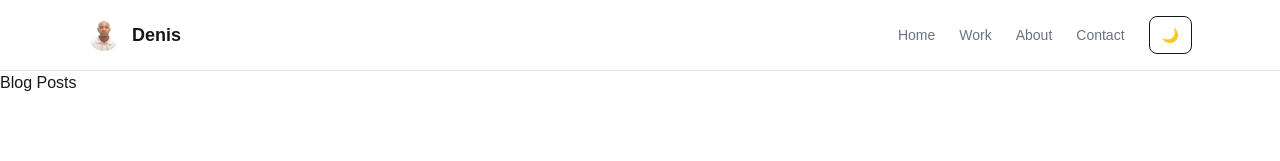
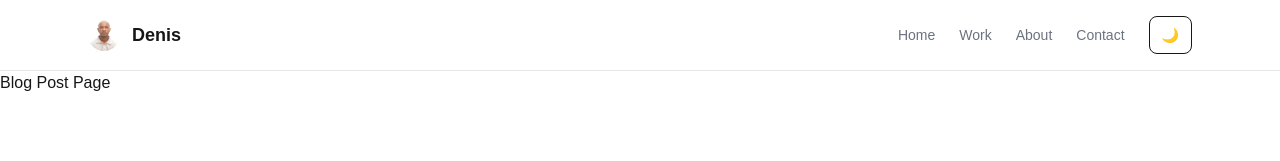
Before and after one commit to dssenkungu/Portfolio-Website, a Next.js app: page /blog/1 in a window 1280 px wide. Shown: the top 161 px of the page. Built offline with nearby package versions, Linux system fonts and the light colour scheme.

Commit message:
fix: blog slug page export 2

```diff
--- a/app/blog/[slug]/page.tsx
+++ b/app/blog/[slug]/page.tsx
@@ -2,7 +2,7 @@ import React from 'react'
 
 const blogPostPage = () => {
   return (
-    <div>Blog Posts</div>
+    <div>Blog Post Page</div>
   )
 }
 
```
